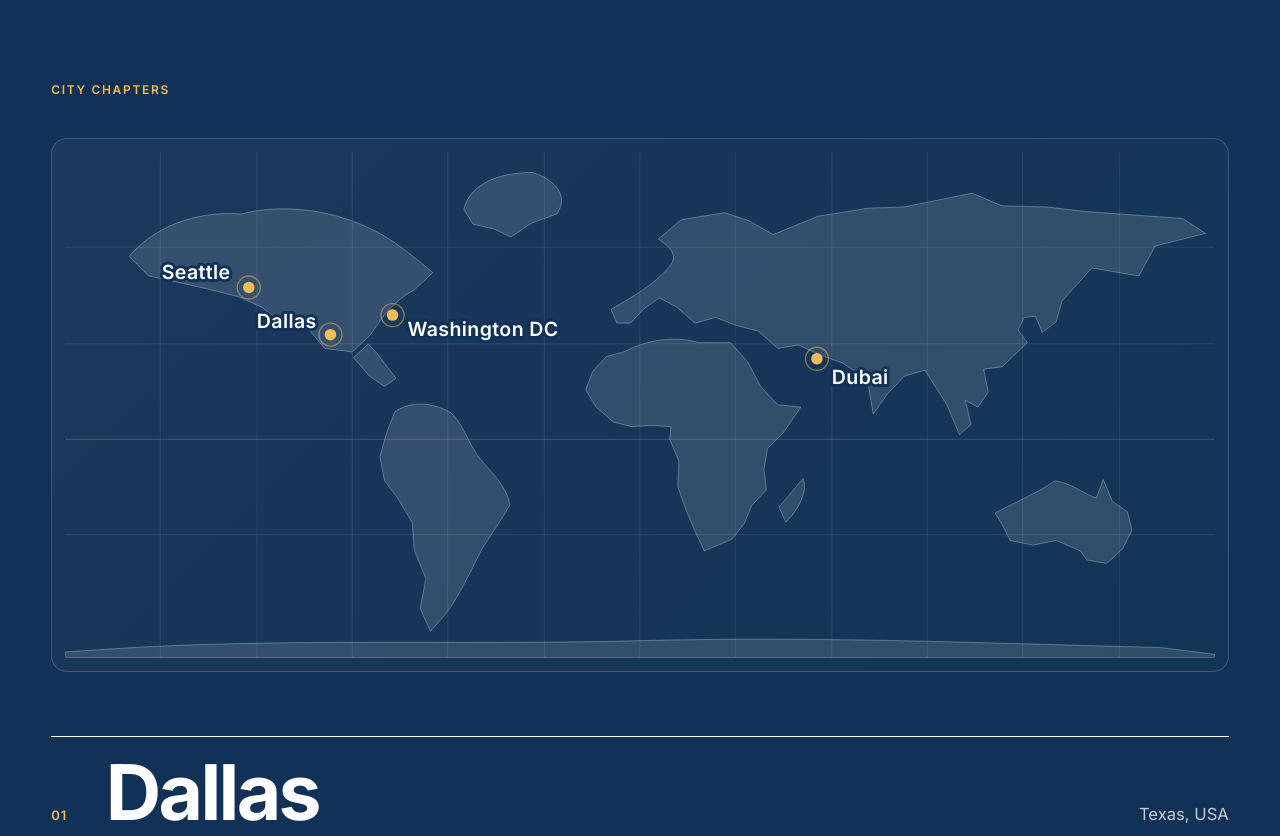
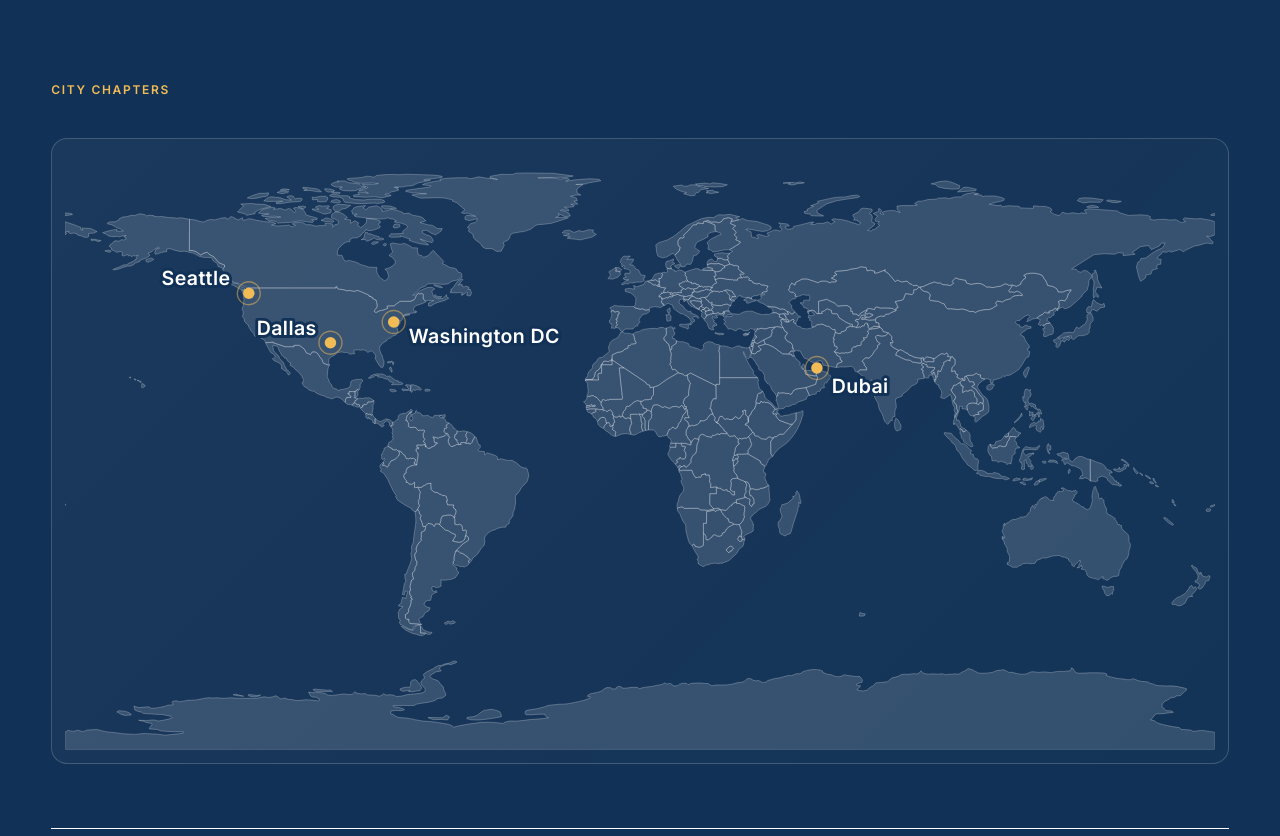
Before and after one commit to prahaladtalur/TIYES, a website: page index.html in a window 1280 px wide. Shown: the part 2000-2836 px from the top of the page. Drawn offline with Linux system fonts and the light colour scheme.

Commit message:
Replace hand-drawn chapter map with world outline

```diff
--- a/index.html
+++ b/index.html
@@ -214,44 +214,30 @@
     <section class="chapters" id="chapters">
       <p class="section-label reveal">City chapters</p>
 
-      <svg class="world-map reveal" viewBox="0 0 1000 440" xmlns="http://www.w3.org/2000/svg" role="img" aria-label="Stylized world map showing T.I.Y.E.S chapter cities">
-        <g class="map-grid">
-          <path d="M83 0v440M167 0v440M250 0v440M333 0v440M417 0v440M500 0v440M583 0v440M667 0v440M750 0v440M833 0v440M917 0v440"/>
-          <path d="M0 83h1000M0 167h1000M0 333h1000"/>
-          <path class="map-equator" d="M0 250h1000"/>
-        </g>
-        <g class="map-land">
-          <!-- Smooth, deliberately simplified atlas shapes keep the map legible at every size. -->
-          <path d="M56 91C76 67 111 51 154 54C188 45 230 50 264 66C286 76 303 91 320 105L304 120C287 129 276 143 266 159L250 174L226 171L211 153L188 148L171 135L151 126L123 119L96 113L73 108Z"/>
-          <path d="M264 167C273 176 280 187 288 197L278 204L265 195L251 179Z"/>
-          <path d="M287 226C302 216 320 218 336 227C348 239 351 255 362 268C374 282 385 293 387 307C380 320 371 332 363 345C353 364 344 385 331 402L318 417L309 397L314 371L304 347L302 322L290 302L278 286L274 265L280 244Z"/>
-          <path d="M347 50C352 29 375 18 407 18C428 25 438 39 428 54L406 62L388 74L373 67L355 63Z"/>
-          <path d="M475 137C494 126 511 116 523 103C536 91 526 82 516 76L536 59L574 53L595 60L616 72L655 56L699 49L730 48L789 36L815 47L854 48L888 52L972 58L992 71L948 82L934 108L893 101L867 130L862 148L850 157L844 143L834 144L829 155L837 166L815 187L799 189L803 209L794 222L783 216L788 237L778 246L767 220L748 190L730 195L715 211L703 228L699 205L690 193L677 184L658 177L638 168L620 171L603 156L584 151L566 144L548 149L532 135L517 127L503 137L492 149L480 149Z"/>
-          <path d="M486 174C507 163 532 160 551 166L579 166L594 183L605 204L620 220L640 222L625 244L611 258L608 276L610 294L597 308L591 323L580 337L556 347L548 330L540 311L533 291L534 269L526 250L527 239L510 238L493 239L477 235L462 222L453 207L459 191L471 178Z"/>
-          <path d="M642 284C646 295 639 310 627 322L621 309Z"/>
-          <path d="M809 314C828 304 847 296 861 286C875 288 889 299 897 301L903 285L911 304L924 313L928 329L920 345L906 358L889 355L883 347L862 338L842 342L822 338L815 324Z"/>
-          <path d="M61 431C205 423 368 429 506 425C665 421 818 428 952 431L1000 437V440H0V435Z"/>
-        </g>
+      <svg class="world-map reveal" viewBox="0 0 1000 520" xmlns="http://www.w3.org/2000/svg" role="img" aria-label="World map showing T.I.Y.E.S chapter cities">
+        <image href="assets/world-map.svg" x="0" y="0" width="1000" height="520" aria-hidden="true" />
+        <g class="map-pins">
         <a href="seattle.html" class="map-pin">
-          <circle class="pin-ring" cx="160" cy="118" r="10"/>
-          <circle class="pin-dot" cx="160" cy="118" r="5"/>
-          <text x="144" y="111" text-anchor="end">Seattle</text>
+          <circle class="pin-ring" cx="160" cy="123" r="10"/>
+          <circle class="pin-dot" cx="160" cy="123" r="5"/>
+          <text x="144" y="116" text-anchor="end">Seattle</text>
         </a>
         <a href="dallas.html" class="map-pin">
-          <circle class="pin-ring" cx="231" cy="159" r="10"/>
-          <circle class="pin-dot" cx="231" cy="159" r="5"/>
-          <text x="219" y="153" text-anchor="end">Dallas</text>
+          <circle class="pin-ring" cx="231" cy="166" r="10"/>
+          <circle class="pin-dot" cx="231" cy="166" r="5"/>
+          <text x="219" y="159" text-anchor="end">Dallas</text>
         </a>
         <a href="washington-dc.html" class="map-pin">
-          <circle class="pin-ring" cx="285" cy="142" r="10"/>
-          <circle class="pin-dot" cx="285" cy="142" r="5"/>
-          <text x="298" y="160" text-anchor="start">Washington DC</text>
+          <circle class="pin-ring" cx="286" cy="148" r="10"/>
+          <circle class="pin-dot" cx="286" cy="148" r="5"/>
+          <text x="299" y="166" text-anchor="start">Washington DC</text>
         </a>
         <a href="dubai.html" class="map-pin">
-          <circle class="pin-ring" cx="654" cy="180" r="10"/>
-          <circle class="pin-dot" cx="654" cy="180" r="5"/>
-          <text x="667" y="202" text-anchor="start">Dubai</text>
+          <circle class="pin-ring" cx="654" cy="188" r="10"/>
+          <circle class="pin-dot" cx="654" cy="188" r="5"/>
+          <text x="667" y="210" text-anchor="start">Dubai</text>
         </a>
+        </g>
       </svg>
 
       <ol class="chapter-list">
--- a/styles.css
+++ b/styles.css
@@ -233,23 +233,6 @@ section {
   border: 1px solid rgb(255 255 255 / 18%);
   border-radius: 1rem;
   background: linear-gradient(135deg, rgb(255 255 255 / 4%), rgb(255 255 255 / 1%));
-}
-
-.map-grid path {
-  stroke: rgb(255 255 255 / 10%);
-  stroke-width: 0.8;
-}
-
-.map-grid .map-equator {
-  stroke: rgb(241 188 85 / 26%);
-}
-
-.map-land path {
-  fill: rgb(255 255 255 / 12%);
-  stroke: rgb(255 255 255 / 36%);
-  stroke-width: 0.8;
-  stroke-linejoin: round;
-  vector-effect: non-scaling-stroke;
 }
 
 .map-pin .pin-dot {
```
Also changed, not shown: assets/world-map.svg (added).
